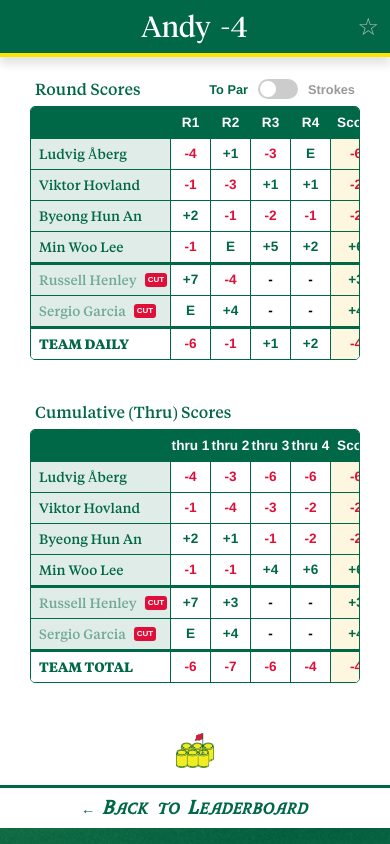
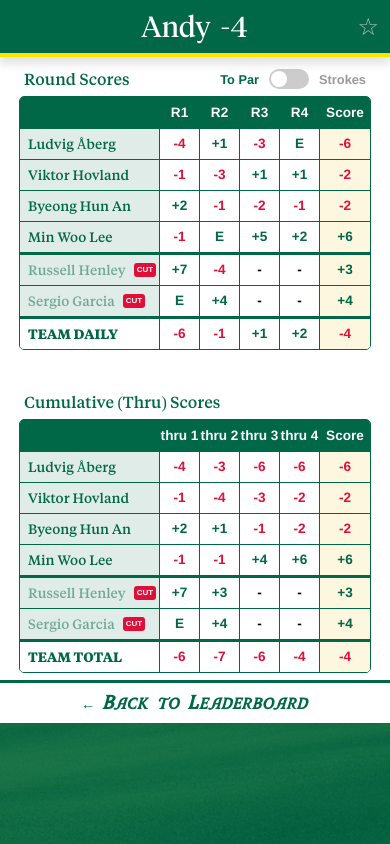
Before and after one commit to KFig21/masters-pool, a React (Vite) app: page /team/Andy in a window 390 px wide. Built offline with nearby package versions, Linux system fonts and the light colour scheme.

Commit message:
mobile UI changes - WIP

```diff
--- a/src/UI/pages/team/components/scorecard/components/tables/styles.scss
+++ b/src/UI/pages/team/components/scorecard/components/tables/styles.scss
@@ -42,10 +42,7 @@
         flex-direction: column;
         background-color: var(--scoreboard-BG-row);
         border: 1px solid $table-color;
-        // overflow: hidden;
         border-radius: 5px;
-
-        overflow-x: auto;
         overflow-y: hidden;
         border-radius: 5px;
         -webkit-overflow-scrolling: touch;
--- a/src/UI/pages/team/components/scorecard/styles.scss
+++ b/src/UI/pages/team/components/scorecard/styles.scss
@@ -9,8 +9,10 @@
     padding: 20px 30px 50px 30px;
 
     @include mobile {
-        // padding: 15px 10px 30px 10px;
+        padding: 15px 10px 30px 10px;
+        padding: unset;
         gap: 15px;
+        width: max-content;
     }
 
     .spacer-row {
--- a/src/UI/pages/team/styles.scss
+++ b/src/UI/pages/team/styles.scss
@@ -13,6 +13,7 @@
         height: 100%;
         width: 100%;
         justify-content: center;
+        overflow-y: scroll;
     }
 
     .team-container {
@@ -24,6 +25,7 @@
         @include mobile {
             height: 100%;
             width: 100%;
+            align-items: center;
         }
 
         .team-header {
@@ -37,6 +39,7 @@
             position: sticky;
             top: 0;
             z-index: 3;
+            width: 100%;
 
             &.is-cut {
                 .team-header-data.name {
@@ -136,6 +139,15 @@
         .team-stats {
             overflow-y: overlay;
 
+            @include mobile {
+                padding-bottom: 50px;
+                padding-top: 10px;
+                width: 100%;
+                display: flex;
+                flex-direction: column;
+                align-items: center;
+            }
+
             .team-footer {
                 display: flex;
                 align-items: center;
@@ -144,7 +156,7 @@
                 padding-bottom: 20px;
 
                 @include mobile {
-                    padding-bottom: 60px;
+                    display: none;
                 }
 
                 .logo-container {
```
